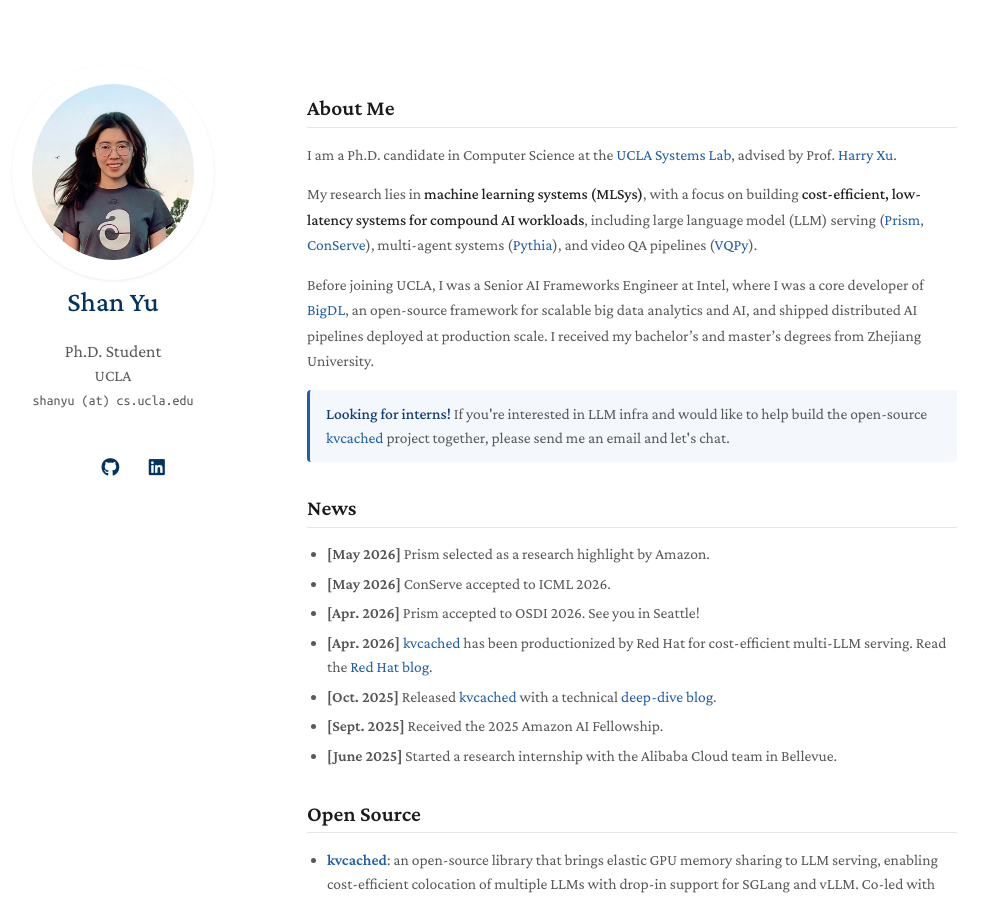
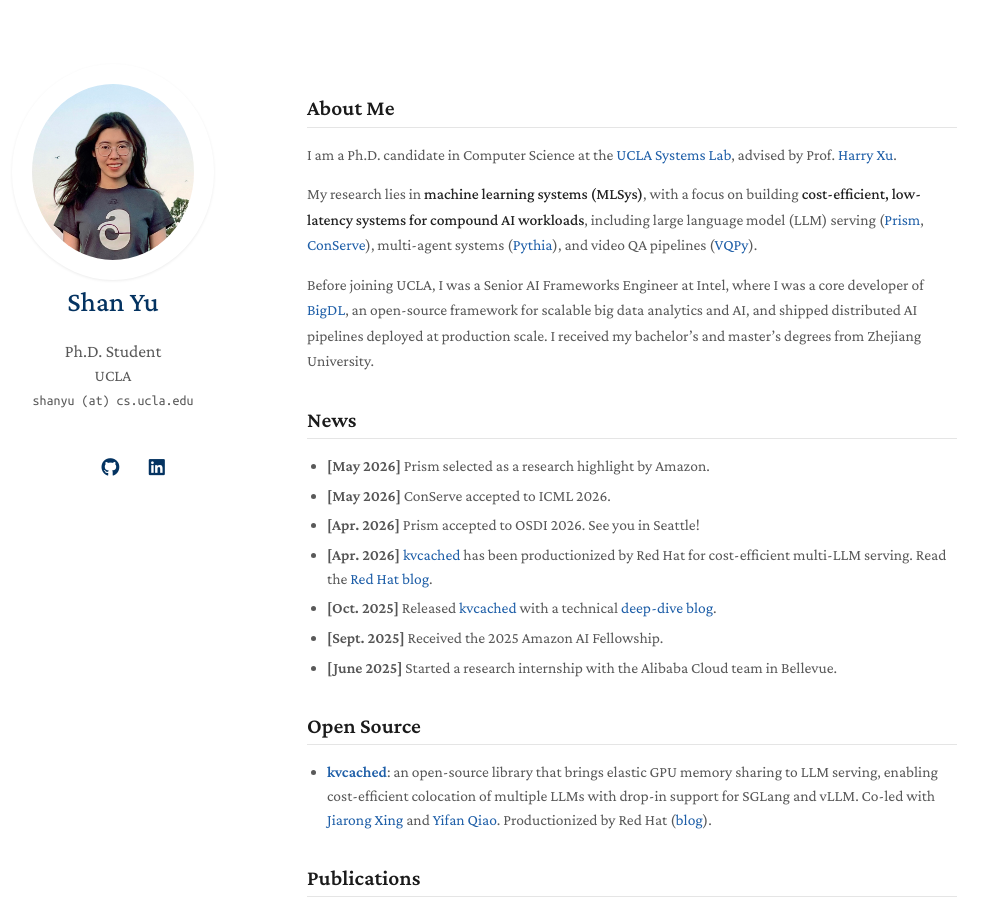
Before and after one commit to shanyu-sys/shanyu-sys.github.io, a Jekyll site: the page built from index.md, in a window 1280 px wide and 900 px high. Shown: the whole window, without its empty margins (163-1151 px from the left). Built offline with Jekyll 4.4.1, drawn with Linux system fonts in a browser that asks for light colours; a style sheet for code colours, icons or effects is not loaded.

Commit message:
remove intern callout
Co-Authored-By: Claude Opus 5.5 <noreply@anthropic.com>

```diff
--- a/index.html
+++ b/index.html
@@ -418,8 +418,6 @@
 
         <p>Before joining UCLA, I was a Senior AI Frameworks Engineer at Intel, where I was a core developer of <a href="https://github.com/intel/BigDL">BigDL</a>, an open-source framework for scalable big data analytics and AI, and shipped distributed AI pipelines deployed at production scale. I received my bachelor's and master's degrees from Zhejiang University.</p>
 
-        <p class="highlight-callout"><strong>Looking for interns!</strong> If you're interested in LLM infra and would like to help build the open-source <a href="https://github.com/ovg-project/kvcached">kvcached</a> project together, please send me an email and let's chat.</p>
-
         <h2 id="news">News</h2>
         <ul id="news-list">
           <li><span class="news-date">July 2026</span><span class="news-body">Lizard accepted to SEC 2026.</span></li>
--- a/index.md
+++ b/index.md
@@ -9,8 +9,6 @@ I am a Ph.D. candidate in Computer Science at the [UCLA Systems Lab](http://syst
 My research lies in **machine learning systems (MLSys)**, with a focus on building **cost-efficient, low-latency systems for compound AI workloads**, including large language model (LLM) serving ([Prism](https://arxiv.org/abs/2505.04021), [ConServe](https://web.cs.ucla.edu/~harryxu/papers/conserve-icml26.pdf)), multi-agent systems ([Pythia](https://arxiv.org/abs/2604.25899)), and video QA pipelines ([VQPy](https://github.com/vqpy/vqpy)).
 
 Before joining UCLA, I was a Senior AI Frameworks Engineer at Intel, where I was a core developer of [BigDL](https://github.com/intel/BigDL), an open-source framework for scalable big data analytics and AI, and shipped distributed AI pipelines deployed at production scale. I received my bachelor's and master's degrees from Zhejiang University.
-
-<p class="highlight-callout"><strong>Looking for interns!</strong> If you're interested in LLM infra and would like to help build the open-source <a href="https://github.com/ovg-project/kvcached">kvcached</a> project together, please send me an email and let's chat.</p>
 
 
 ## News
```
